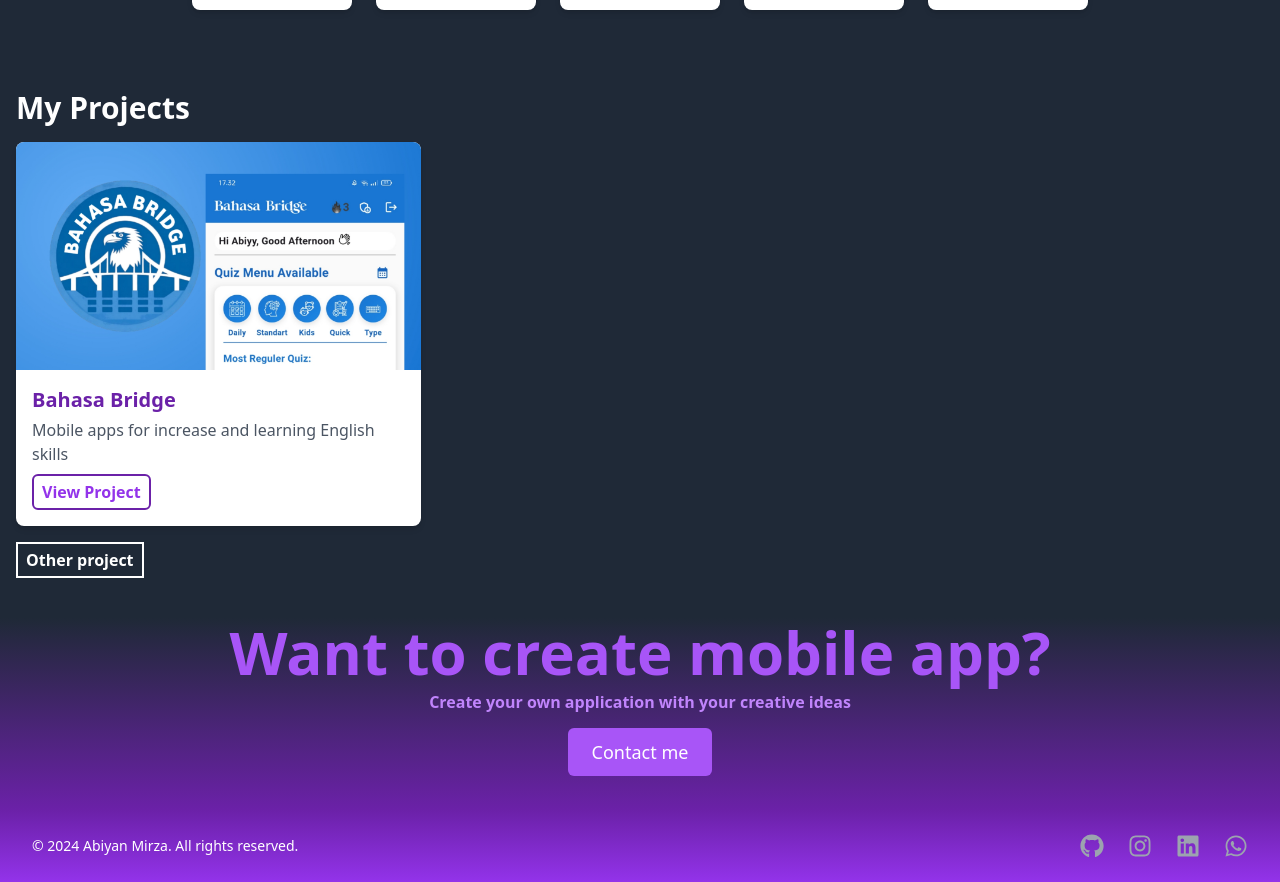
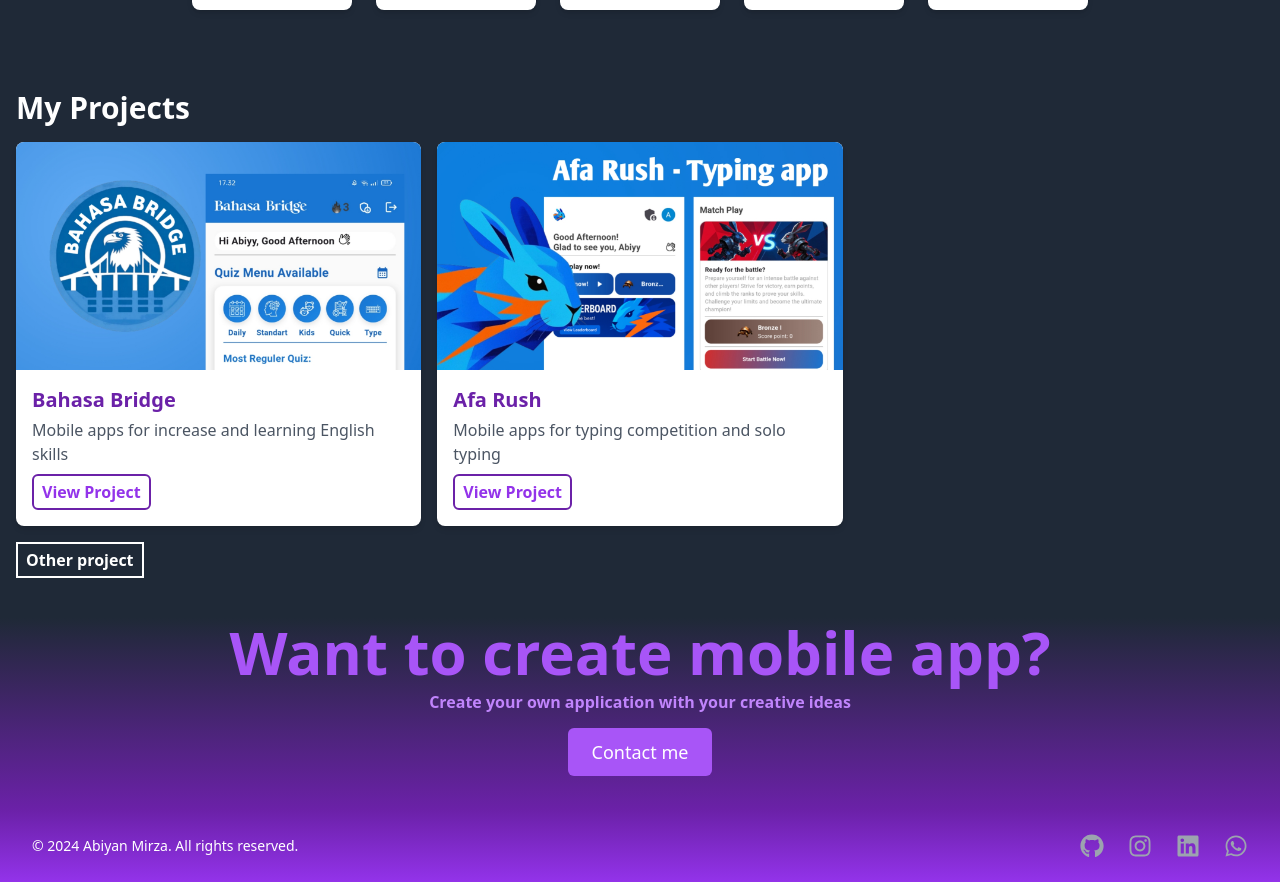
Before and after one commit to abiyyy07/abiyanmirza, a Next.js app: page / in a window 1280 px wide. Shown: the part 1376-2258 px from the top of the page. Built offline with nearby package versions, Linux system fonts and the light colour scheme.

Commit message:
update: Project

```diff
--- a/src/components/layouts/home/project.tsx
+++ b/src/components/layouts/home/project.tsx
@@ -20,7 +20,28 @@ export default function ProjectHome() {
                             <h3 className="text-xl font-extrabold text-purple-800 mb-1">Bahasa Bridge</h3>
                             <p className="text-gray-600">Mobile apps for increase and learning English skills</p>
                             <Link
-                            href="" target="_blanc"
+                            href="https://drive.google.com/drive/folders/1FO1fm-M3j6wJAOPTr6SrNSufJmLyIe2T?usp=drive_link" target="_blanc"
+                            className="mt-2 inline-block text-purple-600 font-semibold bg-tranparant border-2 border-purple-800 px-2 py-1 rounded-md hover:bg-purple-800 hover:text-white transform duration-200"
+                            >
+                            View Project
+                            </Link>
+                        </div>
+                    </div>
+                    {/* Project two */}
+                    <div className="bg-white shadow-md rounded-lg overflow-hidden">
+                        <div className="relative pb-2/3">
+                            <Image
+                            src="/projek/afarush.jpg"
+                            alt="Bahasa Bridge"
+                            width={500}
+                            height={500}
+                            />
+                        </div>
+                        <div className="p-4">
+                            <h3 className="text-xl font-extrabold text-purple-800 mb-1">Afa Rush</h3>
+                            <p className="text-gray-600">Mobile apps for typing competition and solo typing</p>
+                            <Link
+                            href="https://drive.google.com/drive/folders/1OiHnBpRHBTK7T2bnPCAJLdVZtBd5B1k-?usp=drive_link" target="_blanc"
                             className="mt-2 inline-block text-purple-600 font-semibold bg-tranparant border-2 border-purple-800 px-2 py-1 rounded-md hover:bg-purple-800 hover:text-white transform duration-200"
                             >
                             View Project
@@ -28,8 +49,7 @@ export default function ProjectHome() {
                         </div>
                     </div>
                 </div>
-                <div className="mt-4 flex">
-                    <Link href={'/project'} className="bg-transparent hover:bg-purple-600 px-2 py-1 border-2 border-white text-white hover:border-purple-600 transform duration-200 font-semibold">Other project</Link>
+                <div className="mt-4 flex"><Link href={'/project'} className="bg-transparent hover:bg-purple-600 px-2 py-1 border-2 border-white text-white hover:border-purple-600 transform duration-200 font-semibold">Other project</Link>
             </div>
         </>
     )
```
Also changed, not shown: public/projek/afarush.jpg (added).
